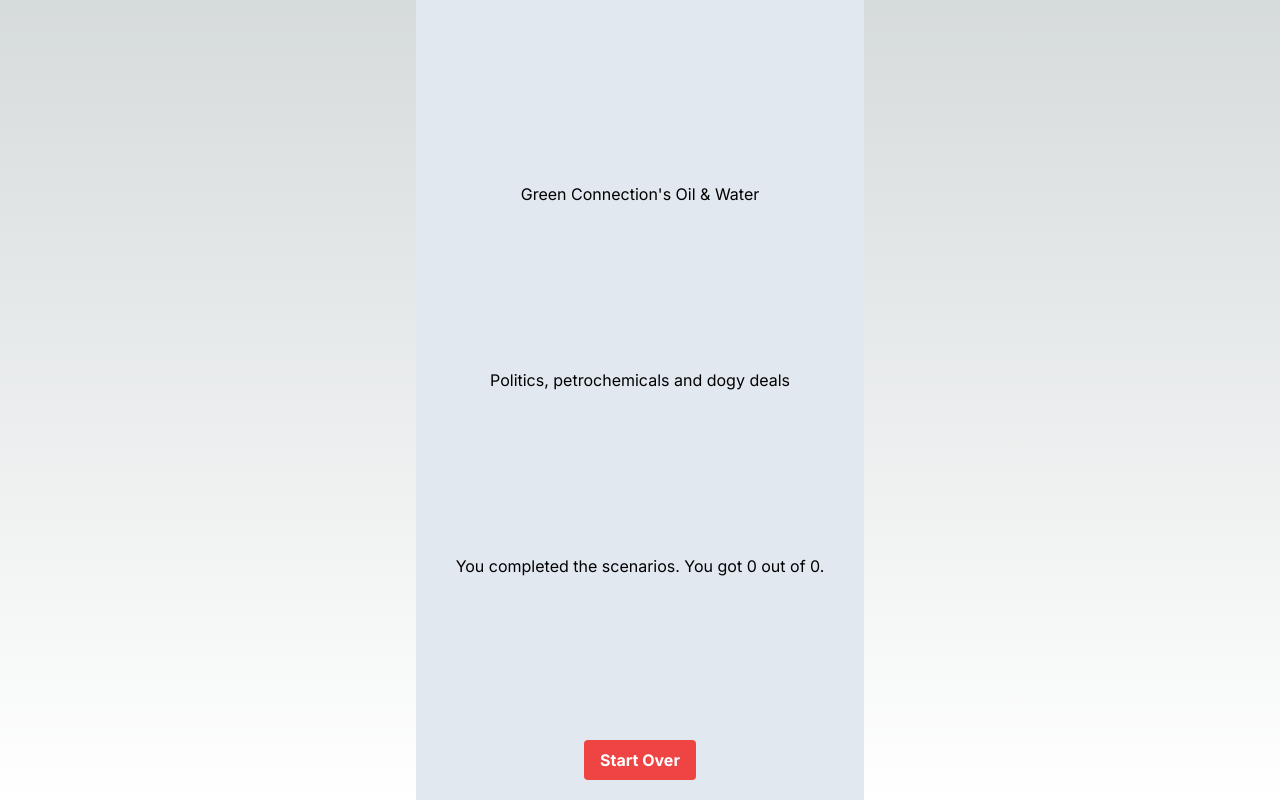
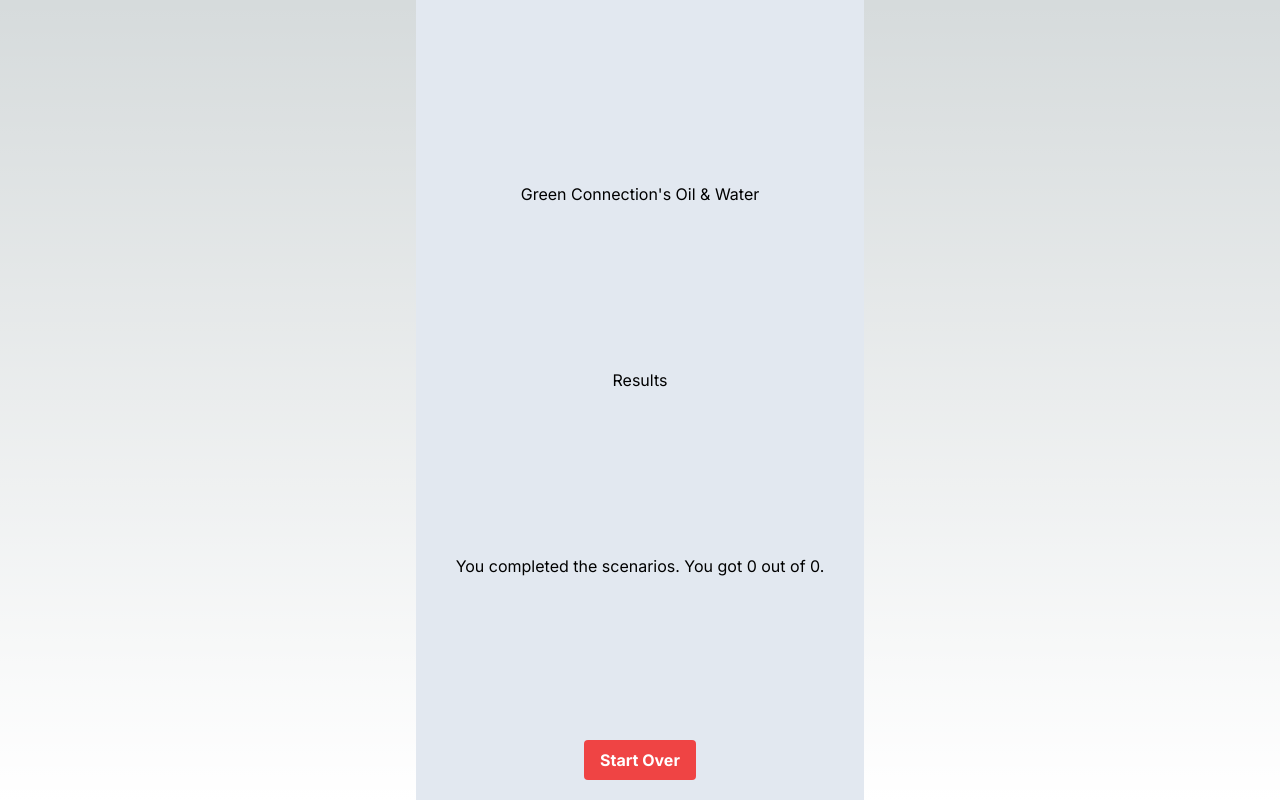
Before and after one commit to OpenUpSA/green-connection-oil-water, a Next.js app: page /en/results in a window 1280 px wide. Built offline with nearby package versions, Linux system fonts and the light colour scheme.

Commit message:
Add intro page and change results page

```diff
--- /dev/null
+++ b/app/[locale]/intro/page.tsx
@@ -0,0 +1,34 @@
+"use client";
+
+import { useTranslations } from "next-intl";
+import { Link } from "app/navigation";
+
+import { useEffect } from "react";
+
+export default function Page() {
+  const t = useTranslations("global");
+  const tP = useTranslations("intro");
+  const scenarios = t.raw("scenarios");
+
+  // Reset score
+  useEffect(() => {
+    localStorage.setItem(
+      "score",
+      JSON.stringify(Array.from({ length: scenarios.length }, (v, i) => -1))
+    );
+  });
+
+  return (
+    <>
+      <h1>{t("title")}</h1>
+      <h2>{tP("sub-title")}</h2>
+      <p>{tP("intro")}</p>
+      <Link
+        href={`/scenarios/${scenarios[0].slug}`}
+        className="bg-red-500 hover:bg-red-700 text-white font-bold py-2 px-4 rounded"
+      >
+        {tP("get-started")}
+      </Link>
+    </>
+  );
+}
--- a/app/[locale]/page.tsx
+++ b/app/[locale]/page.tsx
@@ -3,28 +3,19 @@
 import { useTranslations } from "next-intl";
 import { Link } from "app/navigation";
 
-import { useEffect } from "react";
-
 export default function Page() {
   const t = useTranslations("global");
   const tP = useTranslations("home");
-  const scenarios = t.raw("scenarios");
-  useEffect(() => {
-    localStorage.setItem(
-      "score",
-      JSON.stringify(Array.from({ length: scenarios.length }, (v, i) => -1))
-    );
-  });
 
   return (
     <>
       <h1>{t("title")}</h1>
       <h2>{t("sub-title")}</h2>
       <Link
-        href={`/scenarios/${scenarios[0].slug}`}
+        href="/intro"
         className="bg-red-500 hover:bg-red-700 text-white font-bold py-2 px-4 rounded"
       >
-        {tP("get-started")}
+        {tP("intro")}
       </Link>
     </>
   );
--- a/app/[locale]/results/page.tsx
+++ b/app/[locale]/results/page.tsx
@@ -6,6 +6,8 @@
 
 export default function Page() {
   const t = useTranslations("global");
+  const tP = useTranslations("results");
+
   const [score, setScore] = useState([]);
   const [totalScore, setTotalScore] = useState(0);
 
@@ -25,15 +27,13 @@
         ))}
       </ul>
       <h1>{t("title")}</h1>
-      <h2>{t("sub-title")}</h2>
-      <p>
-        You completed the scenarios. You got {totalScore} out of {score.length}.
-      </p>
+      <h2>{tP("sub-title")}</h2>
+      <p>{tP("score", { totalScore: totalScore, score: score.length })}</p>
       <Link
-        href={`/`}
+        href={`/intro`}
         className="bg-red-500 hover:bg-red-700 text-white font-bold py-2 px-4 rounded"
       >
-        Start Over
+        {tP("start-over")}
       </Link>
     </>
   );
--- a/messages/en.json
+++ b/messages/en.json
@@ -4,7 +4,17 @@
         "description": "by Green Connection and OpenUp"
     },
     "home": {
-        "get-started": "Get started"
+        "intro": "Introduction"
+    },
+    "intro": {
+        "sub-title": "Introduction page sub-title",
+        "get-started": "Get started",
+        "intro": "Lorem ipsum dolor sit amet, consectetur adipiscing elit, sed do eiusmod tempor incididunt ut labore et dolore magna aliqua. Ut enim ad minim veniam, quis nostrud exercitation ullamco laboris nisi ut aliquip ex ea commodo consequat. Duis aute irure dolor in reprehenderit in voluptate velit esse cillum dolore eu fugiat nulla pariatur."
+    },
+    "results": {
+        "sub-title": "Results",
+        "score": "You completed the scenarios. You got {totalScore} out of {score}.",
+        "start-over": "Start Over"
     },
     "global": {
         "title": "Green Connection's Oil & Water",
--- a/messages/zu.json
+++ b/messages/zu.json
@@ -4,7 +4,17 @@
         "description": "by Green Connection and OpenUp"
     },
     "home": {
-        "get-started": "Qalisa"
+        "intro": "Isingeniso"
+    },
+    "intro": {
+        "sub-title": "Introduction page sub-title",
+        "get-started": "Qalisa",
+        "intro": "Lorem ipsum dolor sit amet, consectetur adipiscing elit, sed do eiusmod tempor incididunt ut labore et dolore magna aliqua. Ut enim ad minim veniam, quis nostrud exercitation ullamco laboris nisi ut aliquip ex ea commodo consequat. Duis aute irure dolor in reprehenderit in voluptate velit esse cillum dolore eu fugiat nulla pariatur."
+    },
+    "results": {
+        "sub-title": "Imiphumela",
+        "score": "Uqedele izimo. Uthole okungu-{totalScore} kokungu-{score}.",
+        "start-over": "Qala futhi"
     },
     "global": {
         "title": "Amafutha Namanzi E-Green Connection",
```
